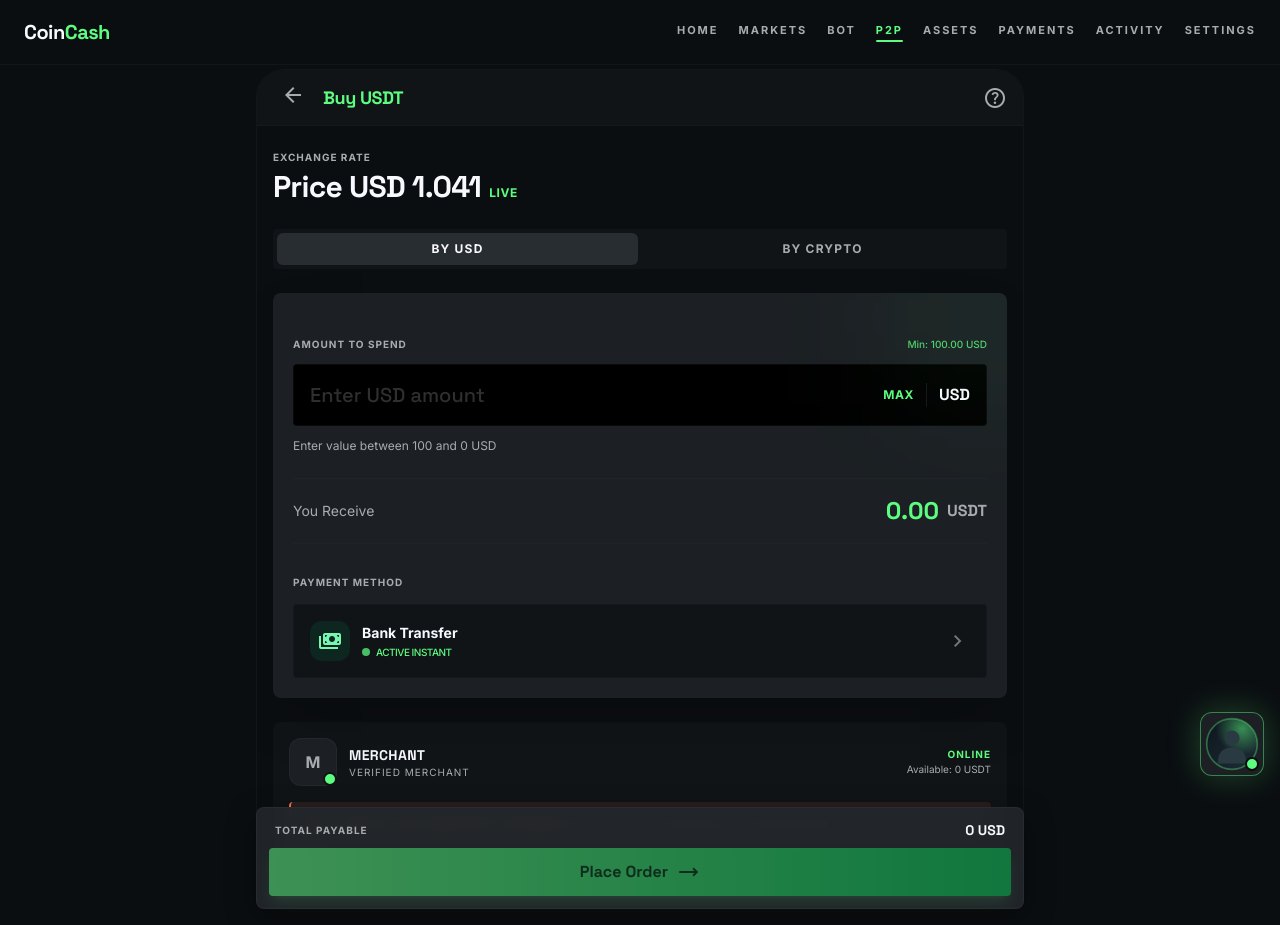
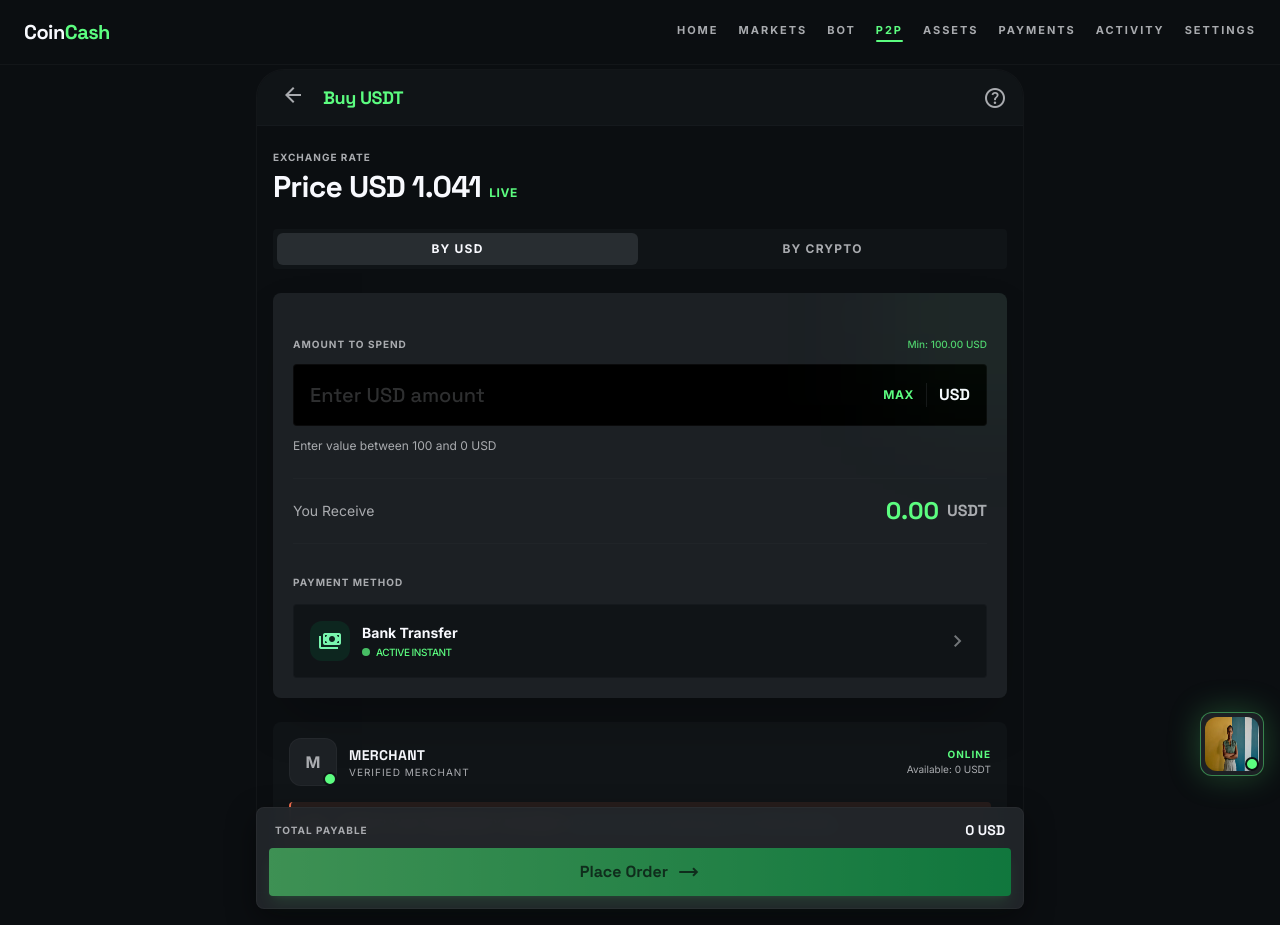
Before and after one commit to 888Greys/CoinCash, a Next.js app: page /p2p/buy in a window 1280 px wide. Built offline with nearby package versions, Linux system fonts and the light colour scheme.

Commit message:
Add support avatar image in WEBP format with metadata

```diff
--- a/components/app-shell.tsx
+++ b/components/app-shell.tsx
@@ -44,7 +44,7 @@
         >
           <span className="relative block h-full w-full overflow-hidden rounded-full">
             <Image
-              src="/icons/support-avatar.svg"
+              src="/icons/support-avatar.webp"
               alt="Support agent"
               fill
               sizes="64px"
```
Also changed, not shown: pic.webp (added), public/icons/support-avatar.webp (added).
